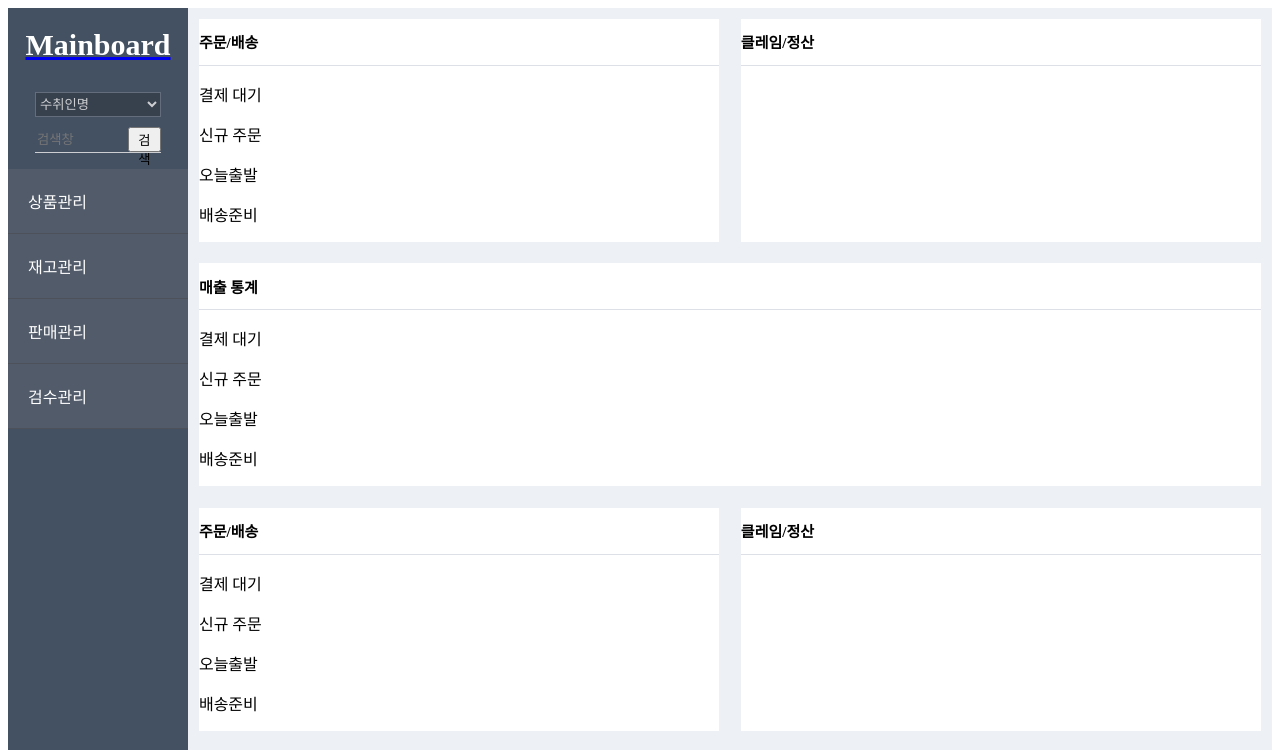
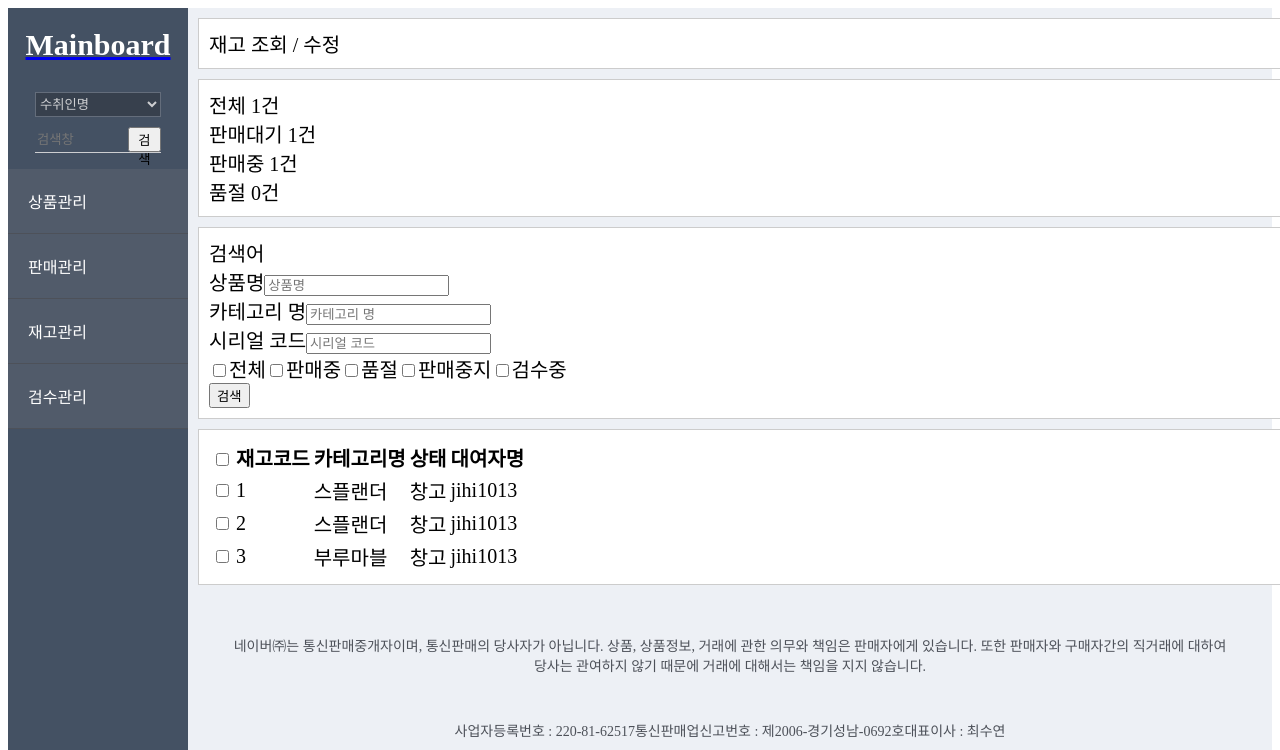
Before and after one commit to gozingamrae/mainboard-frontend--management, a React (Create React App) app: page /inventory in a window 1280 px wide. Shown: the top 750 px of the page. Built offline with nearby package versions, Linux system fonts and the light colour scheme.

Commit message:
Add 재고조회 페이지 추가

```diff
--- a/src/App.js
+++ b/src/App.js
@@ -2,6 +2,9 @@ import { BrowserRouter, Routes, Route } from "react-router-dom";
 import Layout from "./layouts/Layout";
 import Main from "./main/Main";
 import Error from "./main/Error";
+import Inventory from "./inventory/Inventory";
+
+
 import "./App.module.css";
 function App() {
   return (
@@ -9,7 +12,7 @@ function App() {
       <Routes>
         <Route path="/" element={<Layout/>}>
           <Route index element={<Main/>} />
-          <Route path="/inventory" element={<Main/>} />
+          <Route path="/inventory" element={<Inventory/>} />
           <Route path="/*" element={<Error/>} />
         </Route>
       </Routes>
--- /dev/null
+++ b/src/inventory/Inventory.js
@@ -0,0 +1,57 @@
+import style from "./css/Inventory.module.css"
+
+function Inventory(){
+    const inventorys= [{"sirialNo" : "1", "category":"스플랜더" , "status": "창고" , "대여자" : "jihi1013"},
+                        {"sirialNo" : "2", "category":"스플랜더" , "status": "창고" , "대여자" : "jihi1013"},
+                        {"sirialNo" : "3", "category":"부루마블" , "status": "창고" , "대여자" : "jihi1013"}]
+
+    return (
+        <div className={style.inventoryBox}>
+            <div className={style.title}>
+                재고 조회 / 수정
+            </div>
+            <div className={style.box}>
+                <div>
+                    전체 1건
+                </div>
+                <div>
+                    판매대기 1건
+                </div>
+                <div>
+                    판매중 1건
+                </div>
+                <div>
+                    품절 0건
+                </div>
+            </div>
+            <div className={style.box}>
+                <label>검색어</label>
+                <div><labe>상품명</labe><input placeholder="상품명"/></div>
+                <div> <labe>카테고리 명</labe><input placeholder="카테고리 명"/></div>
+                <div><labe>시리얼 코드</labe><input placeholder="시리얼 코드"/></div>
+                <div>
+                    <input type="checkbox" name="xxx" value="yyy"/>
+                    <span>전체</span>
+                    <input type="checkbox" name="xxx" value="yyy"/>
+                    <span>판매중</span>
+                    <input type="checkbox" name="xxx" value="yyy"/>
+                    <span>품절</span>
+                    <input type="checkbox" name="xxx" value="yyy"/>
+                    <span>판매중지</span>
+                    <input type="checkbox" name="xxx" value="yyy"/>
+                    <span>검수중</span>
+                </div>
+                <button>검색</button>
+            </div>
+            <div className={style.box}>
+                <table>
+                    <th><input type="checkbox"/></th><th>재고코드</th><th>카테고리명</th><th>상태</th><th>대여자명</th>
+                    {inventorys.map((inventory)=>(
+                        <tr><th><input type="checkbox"/></th><td>{inventory.sirialNo}</td><td>{inventory.category}</td><td>{inventory.status}</td><td>{inventory.대여자}</td></tr>))}
+                </table>
+            </div>
+        </div>
+    )
+}
+
+export default Inventory;
--- /dev/null
+++ b/src/inventory/css/Inventory.module.css
@@ -0,0 +1,20 @@
+.inventoryBox{
+    padding: 10px;
+}
+.title{
+    background-color : white;
+    padding : 10px;
+    font-size: 20px;
+    border : 1px solid #CCCCCC;
+}
+.box{
+    margin-top : 10px;
+    background-color: white;
+    padding : 10px;
+    font-size: 20px;
+    border : 1px solid #CCCCCC;
+}
+.icon{
+    width : 30px;
+    height : 30px;
+}
--- a/src/layouts/css/Layout.module.css
+++ b/src/layouts/css/Layout.module.css
@@ -1,6 +1,3 @@
-input {
-    width: 100%;
-}
 .layoutBox {
   /* background-color: #aaaaaa; */
   display: flex;
@@ -14,6 +11,7 @@ input {
   display: flex;
   align-content: space-between;
   align-items: baseline;
+  height: 100%;
   width: 100%;
 }
 .resultBox div{
--- a/src/layouts/css/NavBar.module.css
+++ b/src/layouts/css/NavBar.module.css
@@ -27,6 +27,7 @@
     background-color: #AAAAAA00;
     outline: none;
     border: 0px;
+    width : 100%
 }
 
 .mainlogo{
--- a/src/layouts/data/NavBar.data.json
+++ b/src/layouts/data/NavBar.data.json
@@ -3,19 +3,19 @@
                                              {"name": "상품 조회/수정", "src" : "/produc"},
                                              {"name" : "상품 조회/수정", "src" : "/produc"},
                                              {"name" : "상품 조회/수정", "src" : "/produc"}]},
-               {"name": "재고관리","results" :[{"name" : "재고 조회", "src" : "/inventory"},
+               {"name": "판매관리", "results" :[{"name" : "재고 조회", "src" : "/produc"},
                                                 {"name" : "재고 입고", "src" : "/produc"},
                                                 {"name" : "재고 출고", "src" : "/produc"}]},
-                {"name": "판매관리", "results" :[{"name" : "재고 조회", "src" : "/produc"},
-                                                {"name" : "재고 입고", "src" : "/produc"},
+               {"name": "재고관리","results" :[{"name" : "새상품 입고", "src" : "/inventory"},
+                                                {"name" : "재고 조회", "src" : "/inventory"},
                                                 {"name" : "재고 출고", "src" : "/produc"}]},
                 {"name": "검수관리", "results" : [{"name" : "검수 재고 조회", "src" : "/produc"},
                                                    {"name" : "검수하기", "src" : "/produc"}]}],
    "options" :[{"value" : 1, "name" :"수취인명"},
-                {"value" : 1, "name" :"구매자명"},
-                {"value" : 1, "name" :"구매자 연락처"},
-                {"value" : 1, "name" :"구매자 ID"},
-                {"value" : 1, "name" :"주문번호"},
-                {"value" : 1, "name" :"상품번호"},
-                {"value" : 1, "name" :"운송장번호"}]
+                {"value" : 2, "name" :"구매자명"},
+                {"value" : 3, "name" :"구매자 연락처"},
+                {"value" : 4, "name" :"구매자 ID"},
+                {"value" : 5, "name" :"주문번호"},
+                {"value" : 6, "name" :"상품번호"},
+                {"value" : 7, "name" :"운송장번호"}]
   }
```
Also changed, not shown: src/inventory/Inventory copy.js (added, +57 -0 lines).
